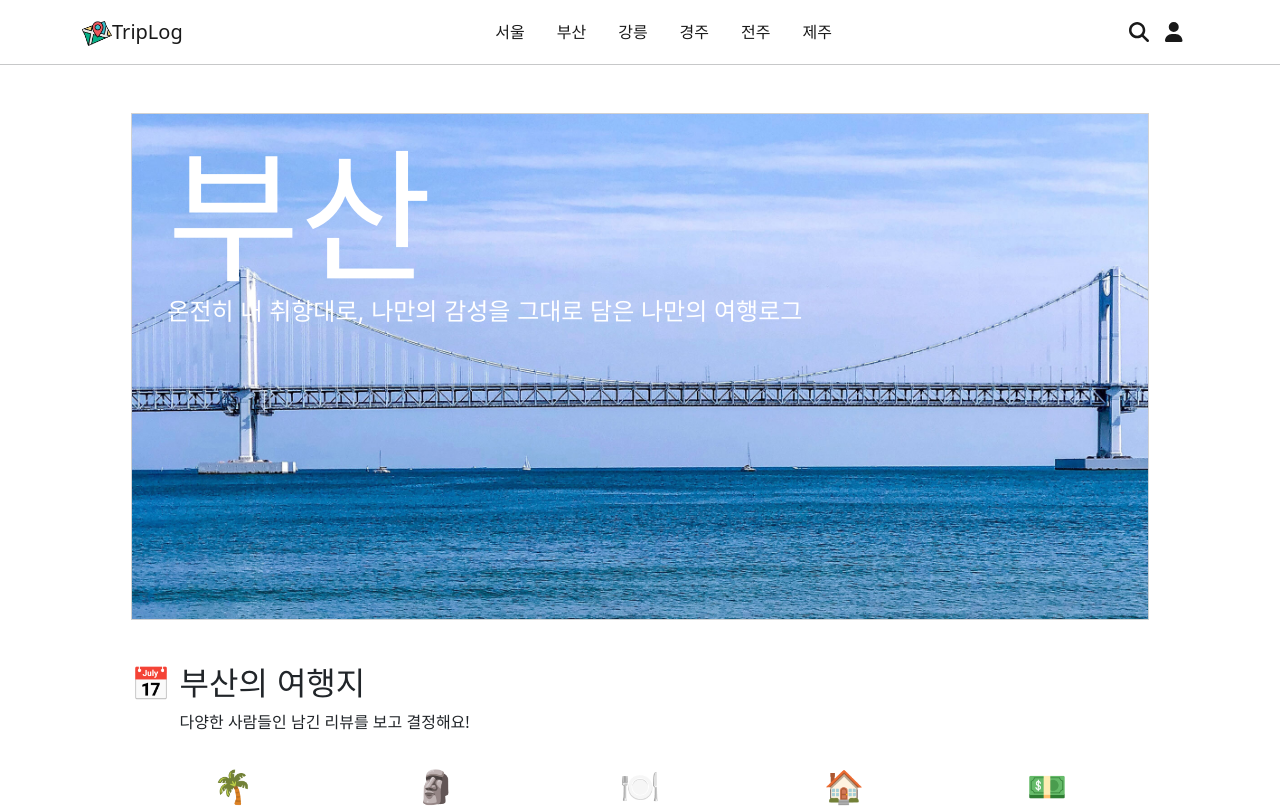
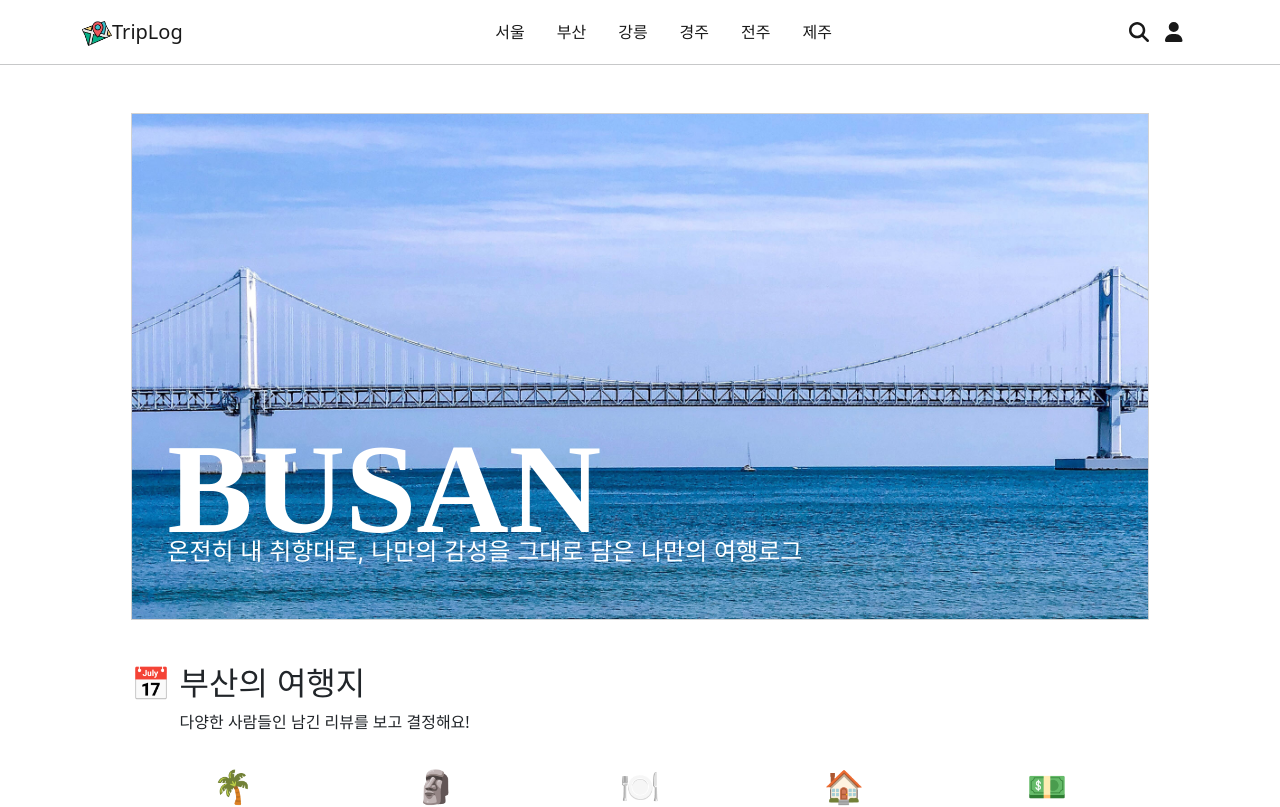
Before and after one commit to bokjunwoo/-wanted-pre-onboarding-challenge-fe-ts, a Next.js app: page /submain/busan in a window 1280 px wide. Shown: the top 807 px of the page. Built offline with nearby package versions, Linux system fonts and the light colour scheme; no server answers.

Commit message:
design : 폰트 변경

```diff
--- a/components/submain/SubTitleImage.tsx
+++ b/components/submain/SubTitleImage.tsx
@@ -14,7 +14,7 @@ export default function SubTitleImage({ region, regionName }: SubMainProps) {
         <img alt="지역대표이미지" src={`/images/submain/${region}.jpg`} />
       )}
       <Card.ImgOverlay>
-        <AreaName>{regionName}</AreaName>
+        <AreaName>{region.toLocaleUpperCase()}</AreaName>
         <Areatext>
           온전히 내 취향대로, 나만의 감성을 그대로 담은 나만의 여행로그
         </Areatext>
@@ -25,32 +25,39 @@ export default function SubTitleImage({ region, regionName }: SubMainProps) {
 
 const AreaName = styled.p`
   color: #fff;
-  font: 9rem/1 'ChosunBg';
-  margin: 2% 2% 0 2%;
+  font: 8rem/1 'ChosunBg';
+  font-weight: bold;
+  margin: 30% 2% 0 2%;
 
   @media screen and (max-width: 1200px) {
     font: 8rem/1 'ChosunBg';
-    margin: 2% 2% 0 2%;
+    font-weight: bold;
+    margin: 28% 2% 0 2%;
   }
   @media screen and (max-width: 991px) {
     font: 6rem/1 'ChosunBg';
-    margin: 2% 2% 0 2%;
+    font-weight: bold;
+    margin: 30% 2% 0 2%;
   }
   @media screen and (max-width: 767px) {
     font: 4rem/1 'ChosunBg';
-    margin: 2% 2% 0 2%;
+    font-weight: bold;
+    margin: 31% 2% 0 2%;
   }
   @media screen and (max-width: 575px) {
     font: 4rem/1 'ChosunBg';
-    margin: 2% 2% 0 2%;
+    font-weight: bold;
+    margin: 29% 2% 0 2%;
   }
   @media screen and (max-width: 480px) {
     font: 3.5rem/1 'ChosunBg';
-    margin: 2% 2% 0 2%;
+    font-weight: bold;
+    margin: 28% 2% 0 2%;
   }
   @media screen and (max-width: 390px) {
     font: 3rem/1 'ChosunBg';
-    margin: 2% 2% 0 2%;
+    font-weight: bold;
+    margin: 28% 2% 0 2%;
   }
 `;
 
@@ -58,30 +65,34 @@ const Areatext = styled.p`
   color: #fff;
   font-size: 1.5rem;
   font-family: Inter;
-  margin: 0 2% 0 2%;
+  margin: -2% 2% 0 2%;
 
   @media screen and (max-width: 1200px) {
     font: 1.4rem/1.5 ‘Inter’;
-    margin: 0 2% 0 2%;
+    margin: -2% 2% 0 2%;
   }
   @media screen and (max-width: 991px) {
     font: 1.2rem/1.5 ‘Inter’;
-    margin: 0 2% 0 2%;
+    margin: -2% 2% 0 2%;
   }
   @media screen and (max-width: 767px) {
     font: 1rem/1.5 ‘Inter’;
-    margin: 0 2% 0 2%;
+    margin: -2% 2% 0 2%;
   }
   @media screen and (max-width: 575px) {
     font: 0.9rem/1.5 ‘Inter’;
-    margin: 0 2% 0 2%;
+    margin: -2% 2% 0 2%;
   }
   @media screen and (max-width: 480px) {
     font: 0.8rem/1 'ChosunBg';
-    margin: 0 2% 0 2%;
+    margin: -2% 2% 0 2%;
+  }
+  @media screen and (max-width: 440px) {
+    font: 0.7rem/1 'ChosunBg';
+    margin: -2% 2% 0 2%;
   }
   @media screen and (max-width: 390px) {
     font: 0.7rem/1 'ChosunBg';
-    margin: 0 2% 0 2%;
+    margin: -2% 2% 0 2%;
   }
 `;
```
